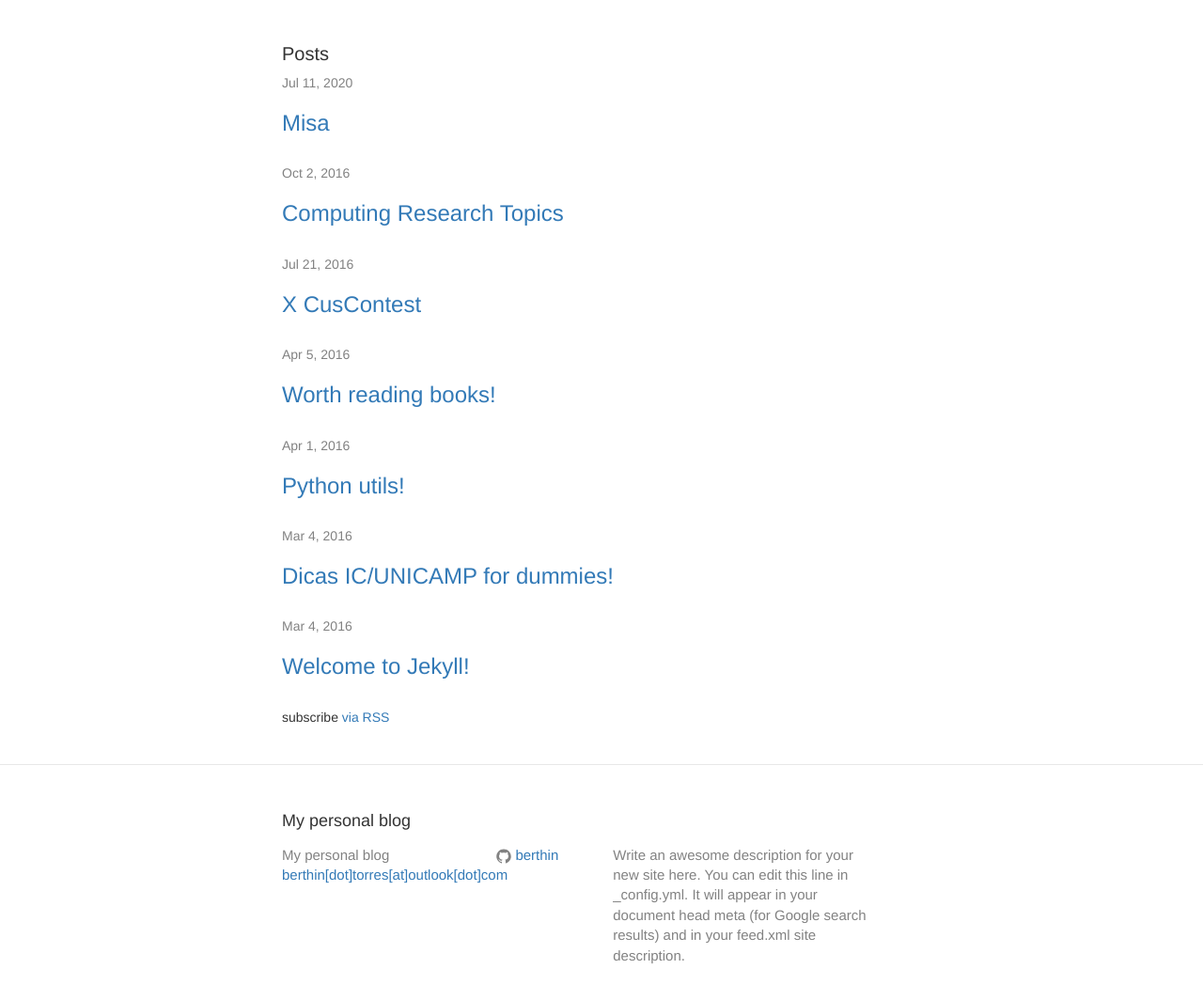
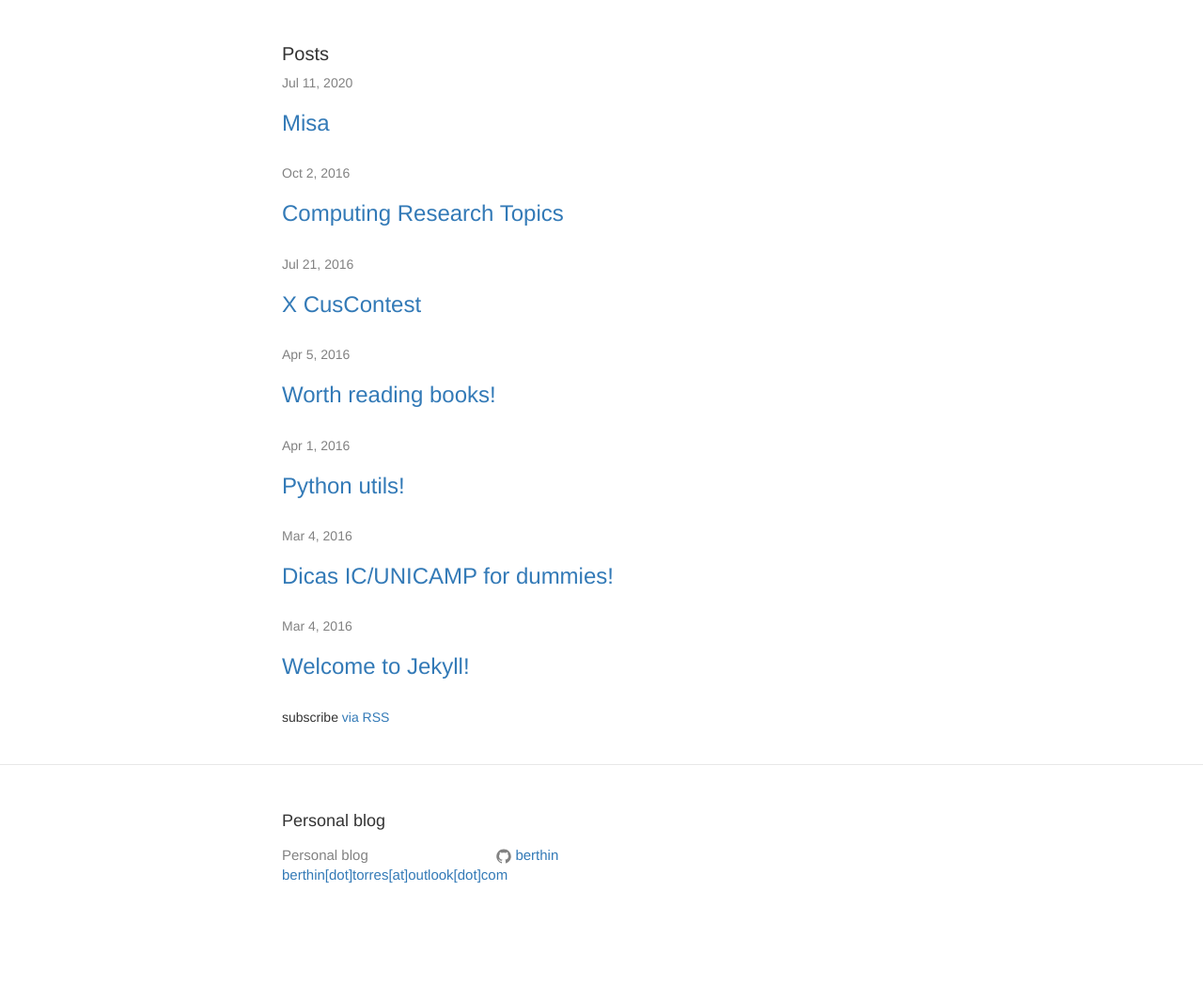
Before and after one commit to berthin/berthin.github.io, a Jekyll site: the page built from index.html, in a window 1280 px wide, cut to the strip 104-1186 px from the top of the page. Shown: the top 1064 px of the strip at 94% size. Built offline with Jekyll 4.4.1, drawn with Linux system fonts in a browser that asks for light colours; nearby versions of some CDN libraries; a style sheet for code colours, icons or effects is not loaded; after the commit the page ends 1100 px from its top, so only the background shows below that.

Commit message:
clean up config

```diff
--- a/_config.yml
+++ b/_config.yml
@@ -6,14 +6,11 @@
 # 'jekyll serve'. If you change this file, please restart the server process.
 
 # Site settings
-title: My personal blog
+title: Personal blog
 email: berthin[dot]torres[at]outlook[dot]com
 description: > # this means to ignore newlines until "baseurl:"
-  Write an awesome description for your new site here. You can edit this
-  line in _config.yml. It will appear in your document head meta (for
-  Google search results) and in your feed.xml site description.
 baseurl: "" # the subpath of your site, e.g. /blog
-url: "http://yourdomain.com" # the base hostname & protocol for your site
+url: "http://berthin.nl" # the base hostname & protocol for your site
 github_username: berthin
 
 # Build settings
```
